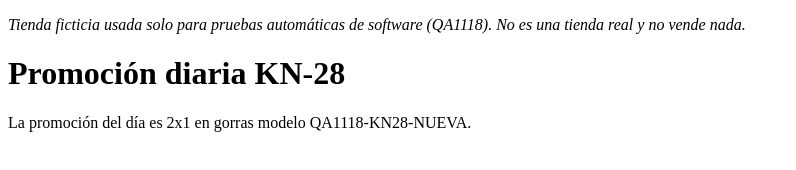
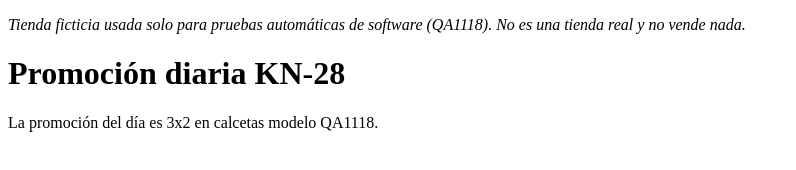
Before and after one commit to ulisesgallardo101/qa1118-paginas-prueba, a plain HTML site: page kn28.html in a window 1280 px wide. Shown: the whole page, without its empty margins (0-796 px from the left). Drawn offline with Linux system fonts and the light colour scheme.

Commit message:
qa1118: kn28 vuelve a su versión original (KN-28 verificado)

```diff
--- a/kn28.html
+++ b/kn28.html
@@ -9,6 +9,6 @@
 <body>
 <p><em>Tienda ficticia usada solo para pruebas automáticas de software (QA1118). No es una tienda real y no vende nada.</em></p>
 <h1>Promoción diaria KN-28</h1>
-<p>La promoción del día es 2x1 en gorras modelo QA1118-KN28-NUEVA.</p>
+<p>La promoción del día es 3x2 en calcetas modelo QA1118.</p>
 </body>
 </html>
```
